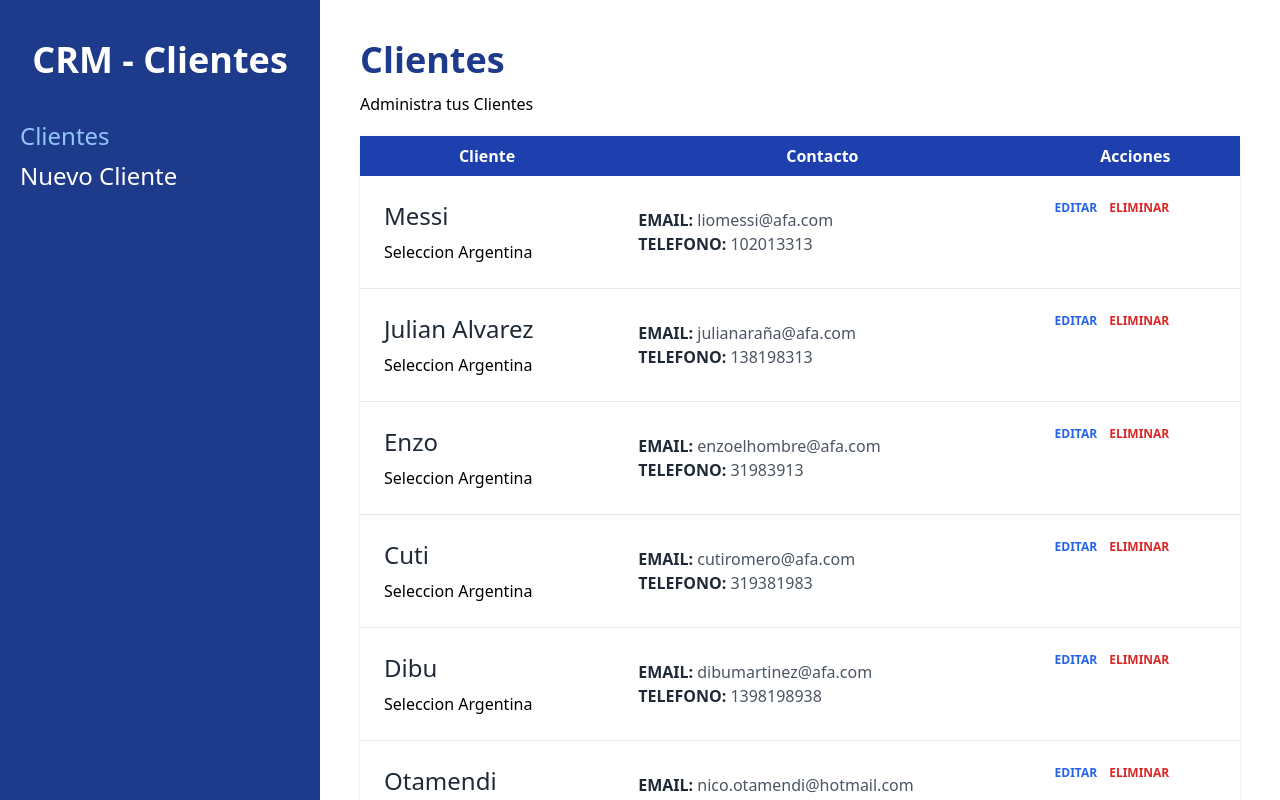
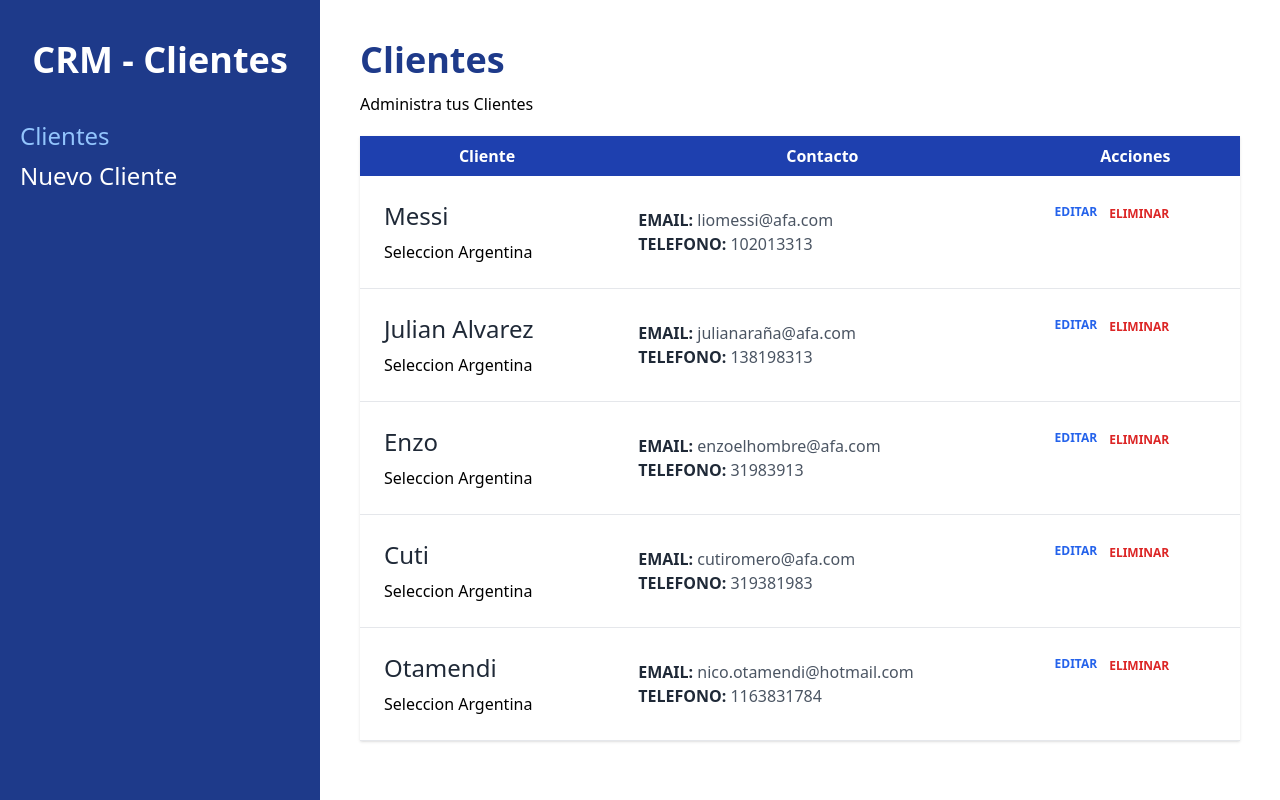
Before and after one commit to lucianolabudia/crm-react, a React (Vite) app: page / in a window 1280 px wide. Built offline with nearby package versions, Linux system fonts and the light colour scheme; data requests are answered from the project's data file.

Commit message:
Eliminar un Cliente

```diff
--- a/db.json
+++ b/db.json
@@ -30,13 +30,6 @@
       "company": "Seleccion Argentina"
     },
     {
-      "id": 5,
-      "name": "Dibu",
-      "phone": 1398198938,
-      "email": "dibumartinez@afa.com",
-      "company": "Seleccion Argentina"
-    },
-    {
       "name": "Otamendi",
       "company": "Seleccion Argentina",
       "email": "nico.otamendi@hotmail.com",
--- a/src/components/Client.jsx
+++ b/src/components/Client.jsx
@@ -1,4 +1,11 @@
-import { useNavigate } from "react-router-dom";
+import { Form, useNavigate, redirect } from "react-router-dom";
+import { deleteClient } from "../data/clients";
+
+
+export async function action({ params }) {
+    await deleteClient( params.clienteId );
+    return redirect('/');
+}
 
 
 export const Client = ({ client }) => {
@@ -28,12 +35,23 @@ export const Client = ({ client }) => {
                     Editar
                 </button>
 
+            <Form
+                method='post'
+                action={ `/clientes/${id}/eliminar` }
+                onSubmit={ (e) => {
+                    if ( !confirm('¿Deseas eliminar este registro?') ) {
+                        e.preventDefault()
+                    }
+                }}
+            >
                 <button
-                    type="button"
+                    type="submit"
                     className="text-red-600 hover:text-red-700 uppercase font-bold text-xs"
                 >
                     Eliminar
                 </button>
+            </Form>
+
             </td>
         </tr>
     )
--- a/src/data/clients.js
+++ b/src/data/clients.js
@@ -44,3 +44,15 @@ export async function updateClient( id, data ) {
         console.log(error);
     }
 }
+
+export async function deleteClient( id ) {
+
+    try {
+        const response = await fetch(`${import.meta.env.VITE_API_URL}/${id}`, {
+            method: 'DELETE'
+        });
+        await response.json();
+    } catch (error) {
+        console.log(error);
+    }
+}
--- a/src/main.jsx
+++ b/src/main.jsx
@@ -7,7 +7,7 @@ import { NewClient, action as actionNewClient } from './pages/NewClient'
 import { Index, loader as loaderClients } from './pages/Index'
 import { EditClient, loader as editLoaderClient, action as editActionClient } from './pages/EditClient'
 import ErrorPage from './components/ErrorPage'
-
+import { action as deleteActionClient } from './components/Client';
 
 const router = createBrowserRouter([
   {
@@ -32,6 +32,10 @@ const router = createBrowserRouter([
         loader: editLoaderClient,
         action: editActionClient,
         errorElement: <ErrorPage />
+      },
+      {
+        path: '/clientes/:clienteId/eliminar',
+        action: deleteActionClient
       }
     ]
   },
--- a/src/pages/Index.jsx
+++ b/src/pages/Index.jsx
@@ -4,8 +4,8 @@ import { getClients } from "../data/clients";
 
 
 export function loader() {
+
   const clients = getClients();
-
   return clients;
 }
 
@@ -13,8 +13,6 @@ export function loader() {
 export const Index = () => {
 
   const clients = useLoaderData();
-
-
 
   return (
     <>
```
